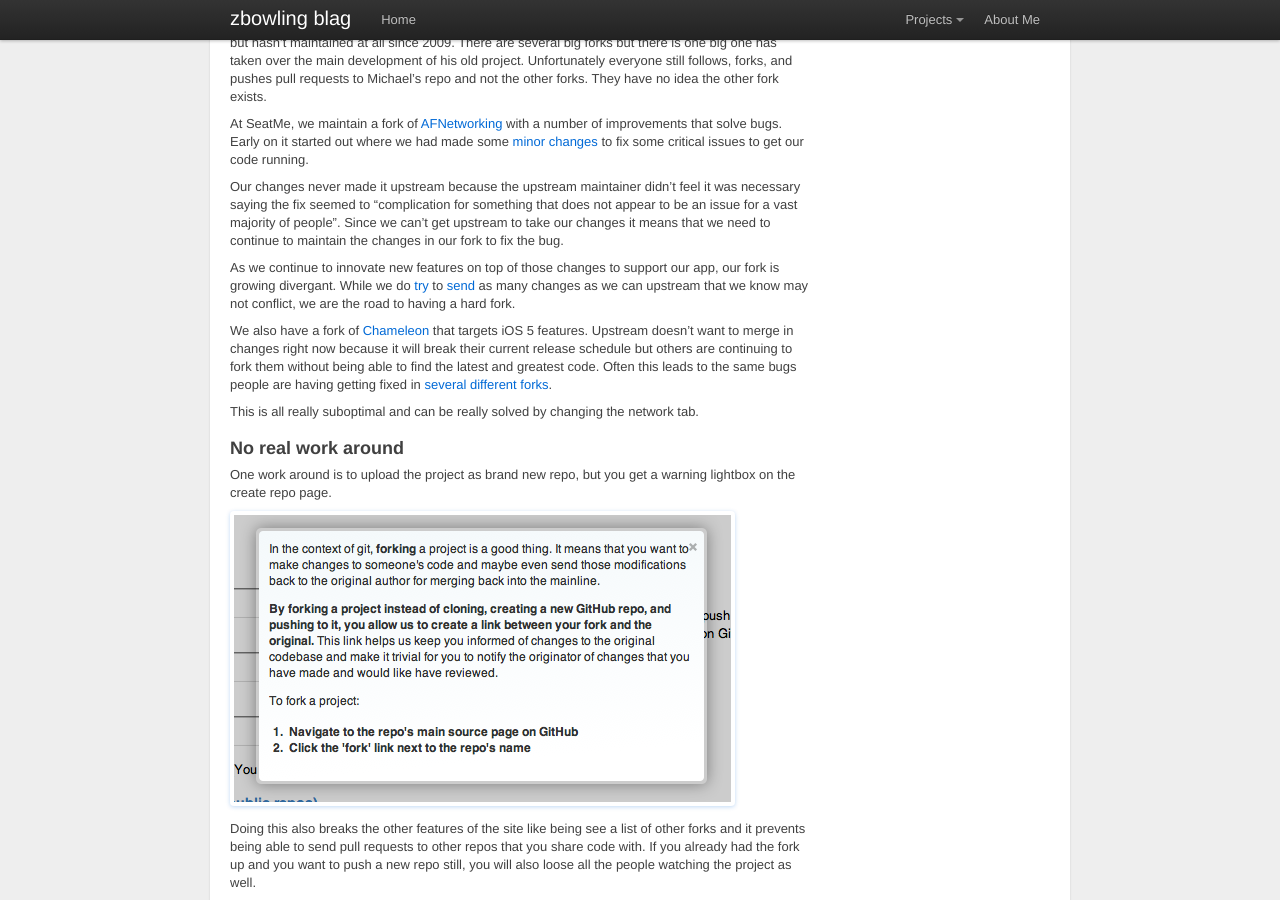
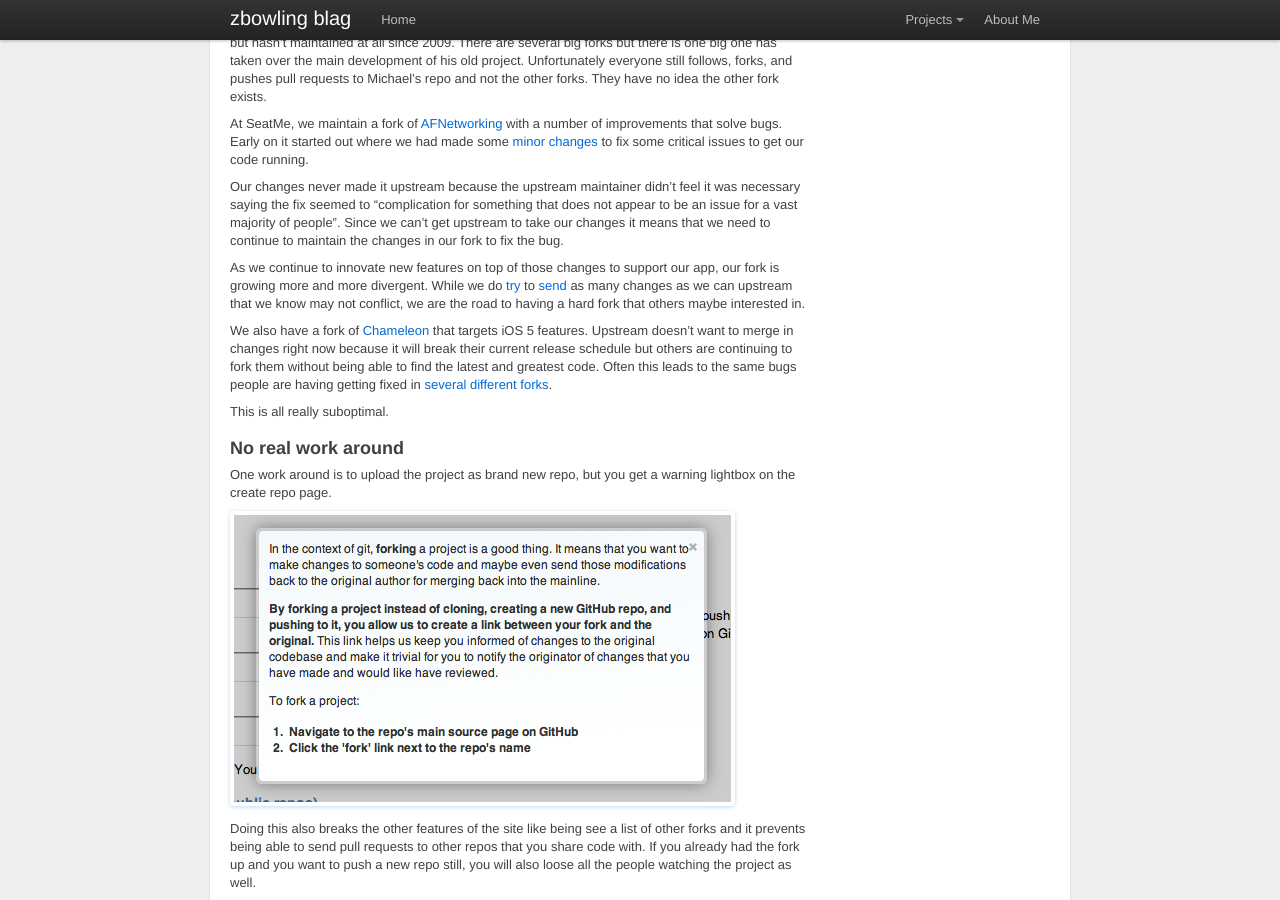
Before and after one commit to zbowling/zbowling.github.com, a Jekyll site: the page built from _posts/2011-11-25-github.markdown, in a window 1280 px wide and 900 px high, scrolled down 2483 px. Built offline with Jekyll 4.4.1, drawn with Linux system fonts in a browser that asks for light colours; nearby versions of some CDN libraries; comment, search, counter and statistics services are not loaded.

Commit message:
spelling

```diff
--- a/_posts/2011-11-25-github.markdown
+++ b/_posts/2011-11-25-github.markdown
@@ -89,11 +89,11 @@ At SeatMe, we maintain a fork of [AFNetworking](https://github.com/seatme/AFNetw
 
 Our changes never made it upstream because the upstream maintainer didn't feel it was necessary saying the fix seemed to "complication for something that does not appear to be an issue for a vast majority of people". Since we can't get upstream to take our changes it means that we need to continue to maintain the changes in our fork to fix the bug.
 
-As we continue to innovate new features on top of those changes to support our app, our fork is growing divergant. While we do [try](https://github.com/AFNetworking/AFNetworking/pull/125) to [send](https://github.com/AFNetworking/AFNetworking/pull/126) as many changes as we can upstream that we know may not conflict, we are the road to having a hard fork.
+As we continue to innovate new features on top of those changes to support our app, our fork is growing more and more divergent. While we do [try](https://github.com/AFNetworking/AFNetworking/pull/125) to [send](https://github.com/AFNetworking/AFNetworking/pull/126) as many changes as we can upstream that we know may not conflict, we are the road to having a hard fork that others maybe interested in.
 
 We also have a fork of [Chameleon](https://github.com/seatme/Chameleon) that targets iOS 5 features. Upstream doesn't want to merge in changes right now because it will break their current release schedule but others are continuing to fork them without being able to find the latest and greatest code. Often this leads to the same bugs people are having getting fixed in [several](https://github.com/BigZaphod/Chameleon/commit/ccb39d3745d25631a07c05756be07c1289cfddd4) [different](https://github.com/kdbdallas/Chameleon/commit/3fe7fac14a30846ee8e4a022e7ccecd395565dfd) [forks](https://github.com/ETroll/Chameleon/commit/20a674f5bee64510f2eeb96e9205ad18d86f8d7c).
 
-This is all really suboptimal and can be really solved by changing the network tab.
+This is all really suboptimal.
 
 ### No real work around
 
```
